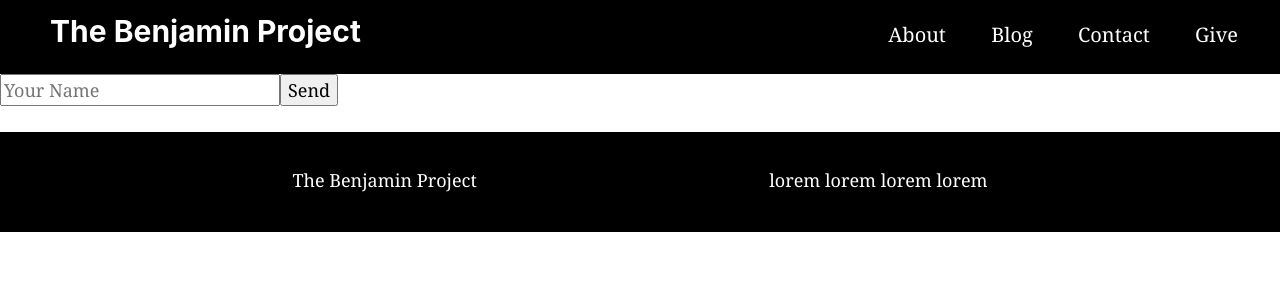
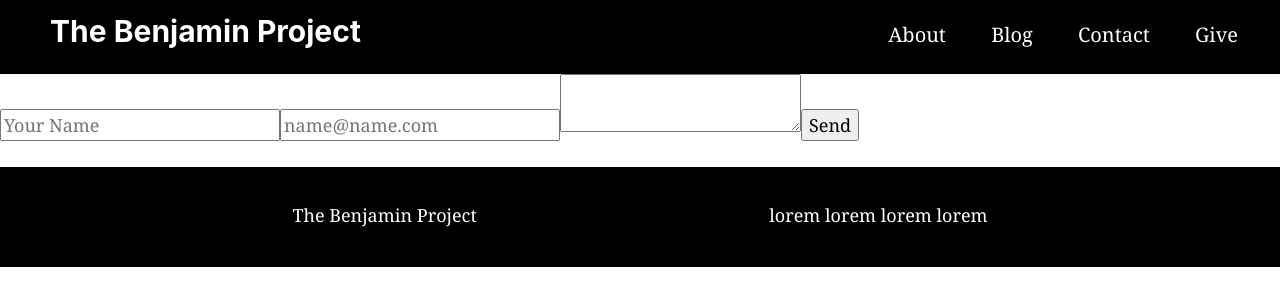
Before and after one commit to Jonathon7/Benjamin-Project, a Gatsby site: page /contact in a window 1280 px wide. Built offline with nearby package versions, Linux system fonts and the light colour scheme; Gatsby itself is replaced by a stand-in of ours.

Commit message:
updated form

```diff
--- a/src/pages/contact.js
+++ b/src/pages/contact.js
@@ -12,6 +12,8 @@ const Contact = () => {
           data-netlify-honeypot="bot-field"
         >
           <input name="name" placeholder="Your Name" type="text" />
+          <input name="email" placeholder="name@name.com" type="email" />
+          <textarea name="message" />
           <button>Send</button>
         </form>
       </div>
```
